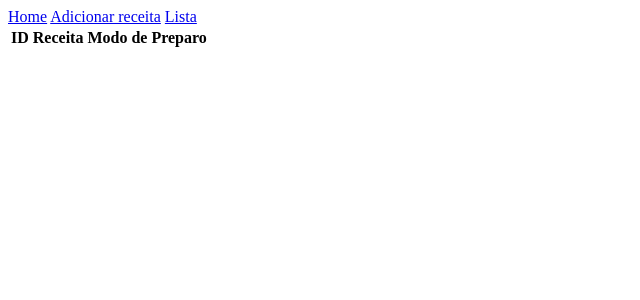
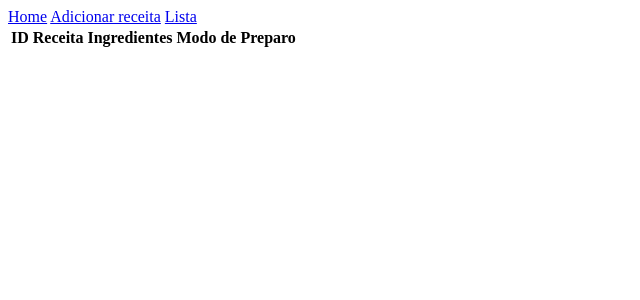
Before and after one commit to Victorlcr/ReceitasVav, a Flask app: page /lista in a window 1280 px wide. Shown: the top 300 px of the page, without its empty margins (0-640 px from the left). Run offline with Flask 3, Linux system fonts and the light colour scheme; lists and menus that the app fills with data are empty.

Commit message:
tbIngredientes funcionando a adicao de de itens

```diff
--- a/app.py
+++ b/app.py
@@ -30,11 +30,17 @@ class receitas(db.Model):
 
 
 # CONSULTAS ---------------------------------------------------------------------------------------#
-# busca todas receitas no db
+# busca todas receitas existentes
 def getTodasReceitas():
   todasReceitas = receitas.query.all()
 
   return todasReceitas
+
+# busca todos ingredientes existentes
+def getTodosIngredientes():
+  todosIngredientes = ingredientes.query.all()
+
+  return todosIngredientes
 #---------------------------------------------------------------------------------------------------#
 
 
@@ -50,19 +56,23 @@ def index():
 @app.route('/lista')
 def lista():
   todasReceitas = getTodasReceitas()
+  todosIngredientes = getTodosIngredientes()
 
-  return render_template('lista.html', receitas = todasReceitas)
+  return render_template('lista.html', receitas = todasReceitas, ingredientes = todosIngredientes)
 
 # form. de adiçao de novas receitas
 @app.route('/adicionar', methods=['GET', 'POST'])
 def adicionar():
   nomeReceita = request.form.get('nomeReceita')
   preparo = request.form.get('preparo')
+  nomeIngrediente = request.form.get('nomeIngrediente')
 
   if request.method == 'POST':
     receita = receitas(nomeReceita, preparo)
+    ingrediente = ingredientes(nomeIngrediente)
 
     db.session.add(receita)
+    db.session.add(ingrediente)
     db.session.commit()
 
     return redirect(url_for('lista'))
--- a/templates/adicionar.html
+++ b/templates/adicionar.html
@@ -7,6 +7,10 @@
         <input type="text" class="form-control" name="nomeReceita" required>
     </div>
     <div>
+        <label for="nomeIngrediente">Ingredientes:</label>
+        <input type="text" class="form-control" name="nomeIngrediente" required>
+    </div>
+    <div>
         <label for="preparo">Preparo:</label>
         <input type="text" class="form-control" name="preparo" required>
     </div>
--- a/templates/lista.html
+++ b/templates/lista.html
@@ -6,6 +6,7 @@
         <tr>
             <th>ID</th>
             <th>Receita</th>
+            <th>Ingredientes</th>
             <th>Modo de Preparo</th>
         </tr>
     </thead>
@@ -14,6 +15,9 @@
             <tr>
                 <td>{{receita.idReceita}}</td>
                 <td>{{receita.nomeReceita}}</td>
+                {% for ingrediente in ingredientes %}
+                    <td>{{ingrediente.nomeIngrediente}}</td>
+                {% endfor %}
                 <td>{{receita.preparo}}</td>
                 <td>
                     <a href="/editar/{{receita.idReceita}}">Editar</a> |
```
